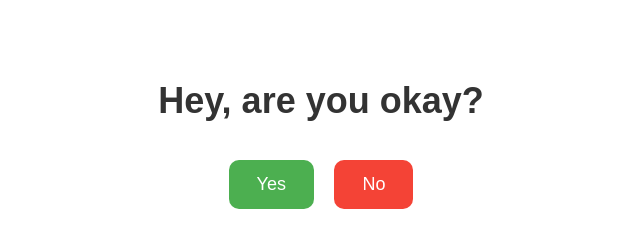
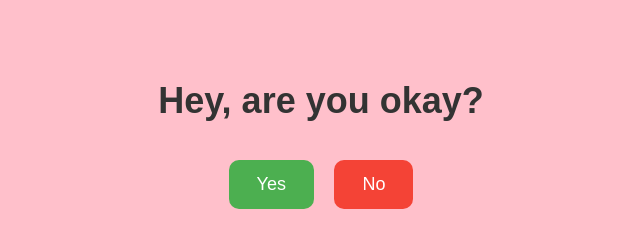
Before and after one commit to kurono019/Twoquestionsforyou., a plain HTML site: page index.html in a window 1280 px wide. Shown: the whole page, without its empty margins (319-959 px from the left). Drawn offline with Linux system fonts and the light colour scheme.

Commit message:
Update index.html

```diff
--- a/index.html
+++ b/index.html
@@ -9,7 +9,7 @@
       font-family: Arial, sans-serif;
       text-align: center;
       margin: 80px 20px;
-      background-color: #ffffff;
+      background-color: pink;
       color: #333;
     }
 
```
